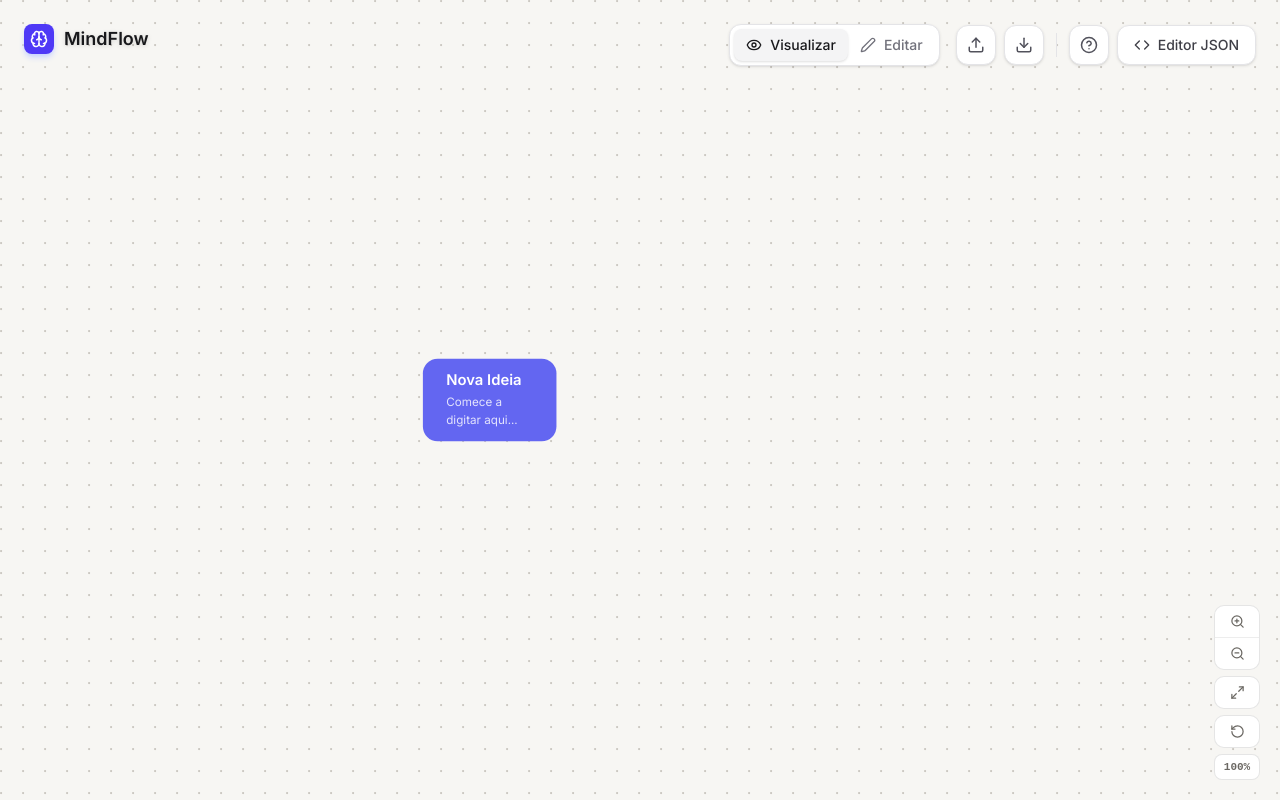
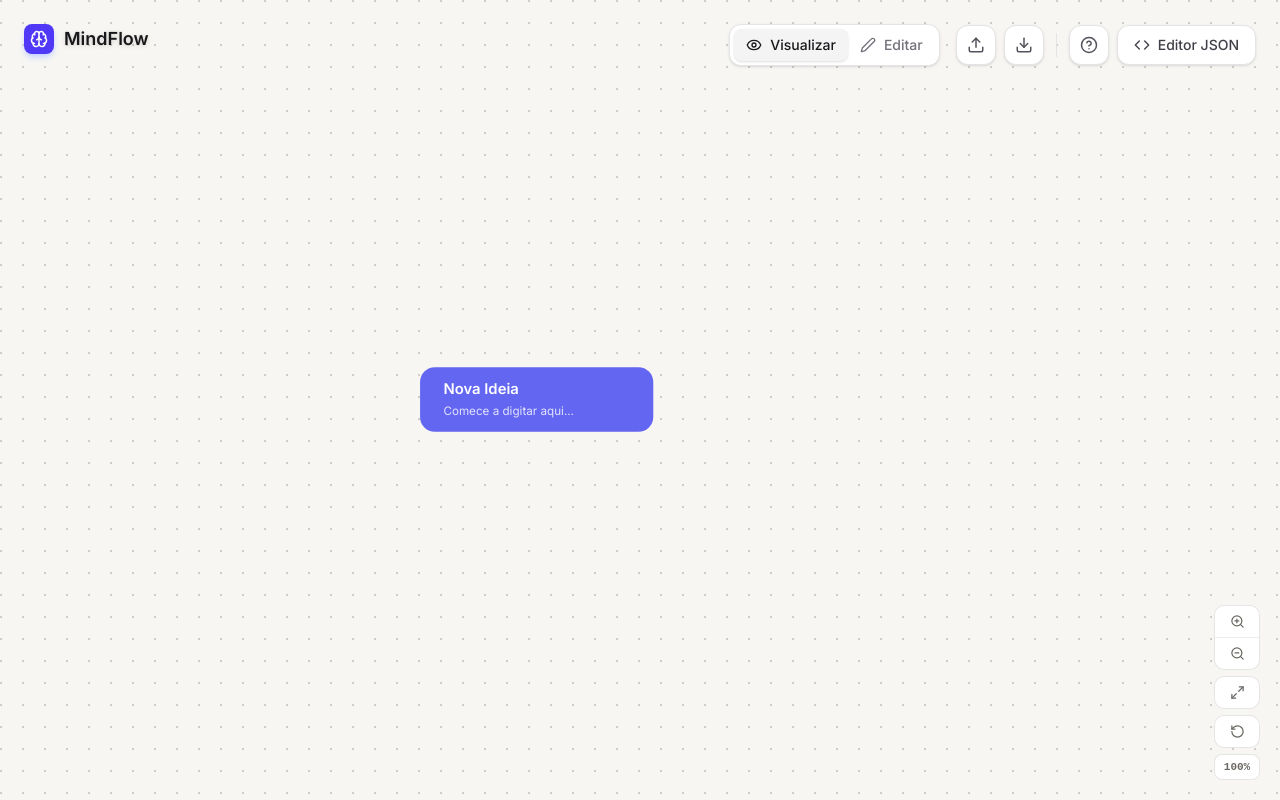
Before and after one commit to JONATHAS-L1M4/MindFlow, a React (Vite) app: page / in a window 1280 px wide. Built offline with nearby package versions, Linux system fonts and the light colour scheme.

Commit message:
Update MindMap.tsx

```diff
--- a/src/components/MindMap.tsx
+++ b/src/components/MindMap.tsx
@@ -19,6 +19,8 @@ type FocusTarget = {
 };
 
 const DEFAULT_ROOT_COLOR = '#6366f1';
+const EXPAND_BUTTON_SIZE = 20;
+const EXPAND_BUTTON_RIGHT_OFFSET = 30;
 
 // ─── Performance Helpers ───────────────────────────────────────────────────────
 
@@ -72,9 +74,6 @@ const countNodes = (node: MindMapNode): number => {
   return 1 + (node.children?.reduce((sum, child) => sum + countNodes(child), 0) ?? 0);
 };
 
-const clamp = (value: number, min: number, max: number): number =>
-  Math.min(Math.max(value, min), max);
-
 let textMeasureCanvas: HTMLCanvasElement | null = null;
 let textMeasureContext: CanvasRenderingContext2D | null = null;
 
@@ -116,27 +115,116 @@ const getContentInsetRight = (depth: number): number => {
   return 8;
 };
 
+const getCardWidth = (depth: number): number => {
+  if (depth === 0) return 220;
+  if (depth === 1) return 196;
+  return 196;
+};
+
+const estimateWrappedLineCount = (
+  text: string,
+  font: string,
+  maxWidth: number,
+  fallbackFactor: number
+): number => {
+  const normalizedText = text.trim();
+  if (!normalizedText) return 1;
+
+  const segments = normalizedText.split('\n');
+  let lines = 0;
+
+  const measureChunk = (chunk: string) => measureTextWidth(chunk, font, fallbackFactor);
+
+  const countWordLines = (segment: string): number => {
+    const words = segment.split(/\s+/).filter(Boolean);
+    if (words.length === 0) return 1;
+
+    let lineCount = 1;
+    let currentLine = '';
+
+    for (const word of words) {
+      const candidate = currentLine ? `${currentLine} ${word}` : word;
+      if (measureChunk(candidate) <= maxWidth) {
+        currentLine = candidate;
+        continue;
+      }
+
+      if (!currentLine) {
+        let chunk = '';
+        for (const char of word) {
+          const candidateChunk = `${chunk}${char}`;
+          if (chunk && measureChunk(candidateChunk) > maxWidth) {
+            lineCount += 1;
+            chunk = char;
+            continue;
+          }
+          chunk = candidateChunk;
+        }
+        currentLine = chunk;
+        continue;
+      }
+
+      lineCount += 1;
+      currentLine = word;
+      if (measureChunk(currentLine) <= maxWidth) continue;
+
+      let chunk = '';
+      for (const char of word) {
+        const candidateChunk = `${chunk}${char}`;
+        if (chunk && measureChunk(candidateChunk) > maxWidth) {
+          lineCount += 1;
+          chunk = char;
+          continue;
+        }
+        chunk = candidateChunk;
+      }
+      currentLine = chunk;
+    }
+
+    return lineCount;
+  };
+
+  for (const segment of segments) {
+    lines += countWordLines(segment);
+  }
+
+  return lines;
+};
+
 const estimateCardWidth = (node: MindMapNode, depth: number): number => {
-  const title = (node.title ?? '').trim();
-  const titleFont = depth === 0
-    ? '700 14px system-ui, sans-serif'
-    : '600 13px system-ui, sans-serif';
-  const titleWidth = measureTextWidth(title, titleFont, depth === 0 ? 8.4 : 7.2);
-  const sidePadding = getCardPaddingX(depth) * 2 + getContentInsetX(depth) + getContentInsetRight(depth);
-  const minWidth = depth === 0 ? 100 : 64;
-  const preferredWidth = Math.max(titleWidth + sidePadding, minWidth);
-  return clamp(preferredWidth, minWidth, 320);
+  return getCardWidth(depth);
 };
 
 const getExpandButtonAnchorY = (node: { y: number; depth: number; data: MindMapNode }): number => {
   const cardWidth = estimateCardWidth(node.data, node.depth);
-  return node.y + cardWidth - 20;
+  return node.y + cardWidth - (EXPAND_BUTTON_RIGHT_OFFSET - EXPAND_BUTTON_SIZE / 2);
+};
+
+const getExpandButtonLinkStartY = (node: { y: number; depth: number; data: MindMapNode }): number => {
+  return getExpandButtonAnchorY(node) + EXPAND_BUTTON_SIZE / 2;
 };
 
 const estimateCardHeight = (node: MindMapNode, depth: number): number => {
+  const cardWidth = estimateCardWidth(node, depth);
+  const px = getCardPaddingX(depth);
+  const contentInsetX = getContentInsetX(depth);
+  const contentInsetRight = getContentInsetRight(depth);
+  const contentMaxWidth = Math.max(cardWidth - px * 2 - contentInsetX - contentInsetRight, 80);
   const hasContent = Boolean(node.content?.trim());
-  const contentLines = hasContent ? node.content!.split('\n').filter(Boolean).length : 0;
-  const titleHeight = depth === 0 ? 22 : 20;
+  const titleFont = depth === 0
+    ? '700 14px system-ui, sans-serif'
+    : '600 13px system-ui, sans-serif';
+  const titleLines = estimateWrappedLineCount(
+    node.title ?? '',
+    titleFont,
+    contentMaxWidth,
+    depth === 0 ? 8.4 : 7.2
+  );
+  const titleLineHeight = depth === 0 ? 18 : 17;
+  const titleHeight = Math.max(titleLines, 1) * titleLineHeight;
+  const contentLines = hasContent
+    ? estimateWrappedLineCount(node.content ?? '', '400 11px system-ui, sans-serif', contentMaxWidth, 6.4)
+    : 0;
   const contentHeight = hasContent ? Math.min(contentLines, 6) * 18 + 12 : 0;
   const verticalPadding = depth === 0 ? 28 : 20;
   return titleHeight + contentHeight + verticalPadding;
@@ -585,8 +673,10 @@ const NodeComponent = React.memo<NodeProps>(({
                 <div style={{
                   fontSize: isRoot ? 14 : 13,
                   fontWeight: isRoot ? 700 : 600,
-                  whiteSpace: 'nowrap',
+                  whiteSpace: 'normal',
+                  overflowWrap: 'anywhere',
                   lineHeight: 1.3,
+                  width: '100%',
                   maxWidth: '100%',
                   textAlign: 'left',
                 }}>
@@ -615,9 +705,9 @@ const NodeComponent = React.memo<NodeProps>(({
                 onClick={e => { e.stopPropagation(); onToggleCollapse(node.data.id!); }}
                 title={isCollapsed ? 'Expandir' : 'Recolher'}
                 style={{
-                  position: 'absolute', right: -30, top: '50%',
+                  position: 'absolute', right: -EXPAND_BUTTON_RIGHT_OFFSET, top: '50%',
                   transform: 'translateY(-50%)',
-                  width: 20, height: 20, borderRadius: '50%',
+                  width: EXPAND_BUTTON_SIZE, height: EXPAND_BUTTON_SIZE, borderRadius: '50%',
                   border: `2.5px solid ${resolvedAccent ?? t.collapseNeutralBorder}`,
                   background: isCollapsed ? (resolvedAccent ?? baseBranchColor ?? DEFAULT_ROOT_COLOR) : t.collapseBg,
                   color: isCollapsed ? 'white' : (resolvedAccent ?? t.collapseNeutralDot),
@@ -999,7 +1089,7 @@ const MindMap: React.FC<MindMapProps> = ({
               {links.map(link => {
                 const stroke = getInheritedBranchColor(link.target, rootColor);
                 const sw = link.target.depth === 1 ? 2.2 : 1.4;
-                const sy = getExpandButtonAnchorY(link.source), sx = link.source.x;
+                const sy = getExpandButtonLinkStartY(link.source), sx = link.source.x;
                 const ty = link.target.y, tx = link.target.x;
                 const mx = (sy + ty) / 2;
                 return (
```
